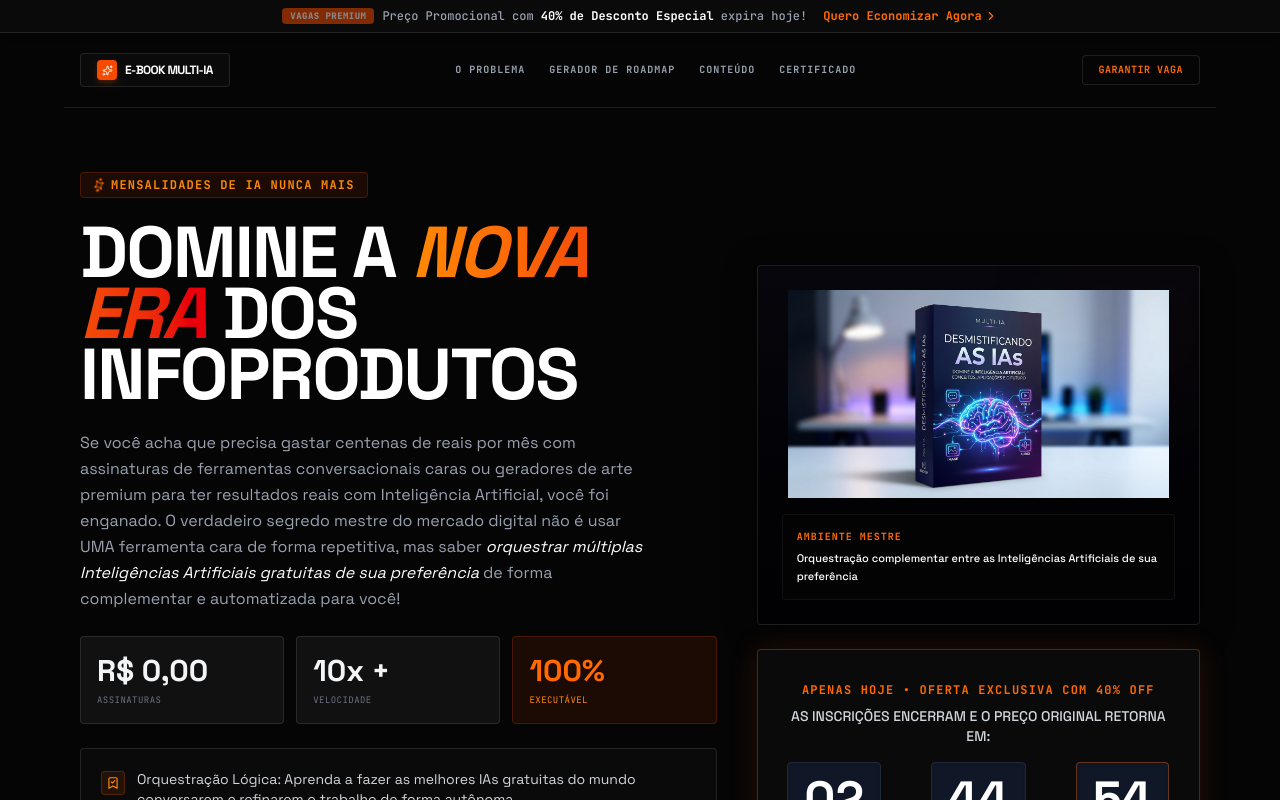
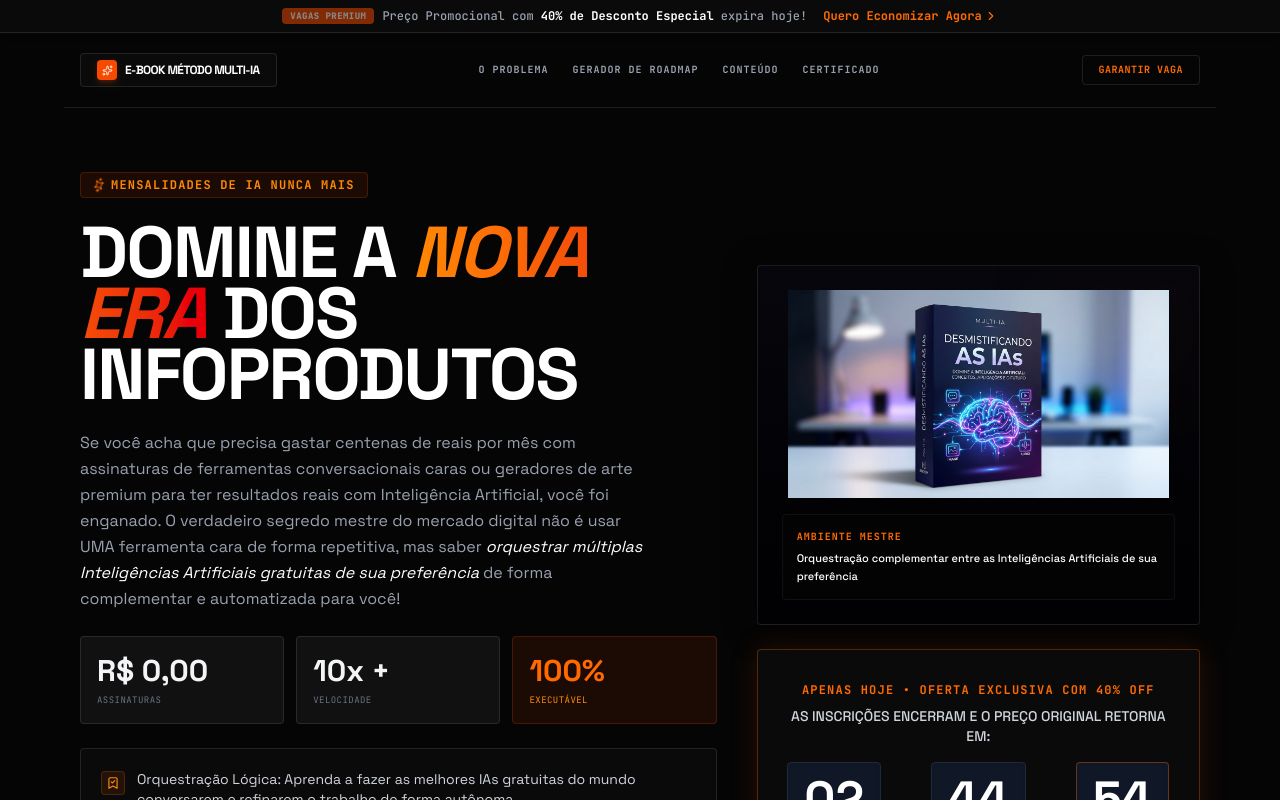
Before and after one commit to idsystems17/landing-page-Multi-IA, a React (Vite) app: page / in a window 1280 px wide. Shown: the top 800 px of the page. Built offline with nearby package versions, Linux system fonts and the light colour scheme.

Commit message:
chore: update product name to Método Multi-IA

```diff
--- a/src/App.tsx
+++ b/src/App.tsx
@@ -77,7 +77,7 @@ export default function App() {
           <div className="h-5 w-5 rounded-sm bg-orange-600 flex items-center justify-center shadow-md shadow-orange-600/20">
             <Sparkles size={11} className="text-white inline" />
           </div>
-          <span className="font-sans text-xs font-black tracking-tighter text-white">E-BOOK MULTI-IA</span>
+          <span className="font-sans text-xs font-black tracking-tighter text-white">E-BOOK MÉTODO MULTI-IA</span>
         </div>
 
         <nav className="hidden md:flex items-center gap-6 text-[10px] text-gray-400 font-bold tracking-widest font-mono">
--- a/src/components/CheckoutModal.tsx
+++ b/src/components/CheckoutModal.tsx
@@ -69,7 +69,7 @@ export default function CheckoutModal({ isOpen, onClose, initialPrice = 37.90 }:
             <ShieldCheck className="text-orange-500 h-5 w-5" />
             <div>
                <span className="text-[10px] uppercase font-mono tracking-widest text-orange-500 font-bold block leading-none">Ambiente 100% Seguro</span>
-               <h4 className="text-sm font-bold text-white tracking-tight uppercase mt-1">Garantir Acesso — E-book Interativo Multi-IA</h4>
+               <h4 className="text-sm font-bold text-white tracking-tight uppercase mt-1">Garantir Acesso — E-book Método Multi-IA</h4>
             </div>
           </div>
           <button
@@ -117,7 +117,7 @@ export default function CheckoutModal({ isOpen, onClose, initialPrice = 37.90 }:
             <div className="bg-[#0a0a0a] rounded-sm p-4 flex items-center justify-between border border-white/10">
               <div>
                 <span className="text-[10px] uppercase font-mono text-gray-500">Produto Selecionado</span>
-                <span className="text-xs text-white font-bold block uppercase tracking-tight">E-book Interativo Multi-IA (Acesso por 1 Ano)</span>
+                <span className="text-xs text-white font-bold block uppercase tracking-tight">E-book Método Multi-IA (Acesso por 1 Ano)</span>
               </div>
               <div className="text-right">
                 <span className="text-[10px] uppercase font-mono text-orange-500 block font-bold leading-normal">Total a Pagar</span>
--- a/src/components/FAQSection.tsx
+++ b/src/components/FAQSection.tsx
@@ -9,7 +9,7 @@ export default function FAQSection() {
     {
       id: 1,
       question: "Eu realmente não vou precisar pagar nenhuma assinatura de Inteligência Artificial?",
-      answer: "Exatamente. Todo o pilar lógico do E-book Multi-IA baseia-se na orquestração complementar de ferramentas gratuitas. Você vai aprender a usar as versões gratuitas das principais Inteligências Artificiais em sinergia, obtendo resultados superiores aos de quem simplesmente copia e cola prompts genéricos em uma única ferramenta premium. Os melhores geradores de imagem e editores de vídeo inteligentes do mercado também serão utilizados em seus planos gratuitos."
+      answer: "Exatamente. Todo o pilar lógico do E-book Método Multi-IA baseia-se na orquestração complementar de ferramentas gratuitas. Você vai aprender a usar as versões gratuitas das principais Inteligências Artificiais em sinergia, obtendo resultados superiores aos de quem simplesmente copia e cola prompts genéricos em uma única ferramenta premium. Os melhores geradores de imagem e editores de vídeo inteligentes do mercado também serão utilizados em seus planos gratuitos."
     },
     {
       id: 2,
```
